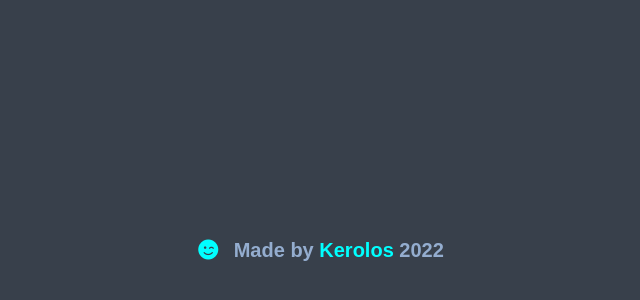
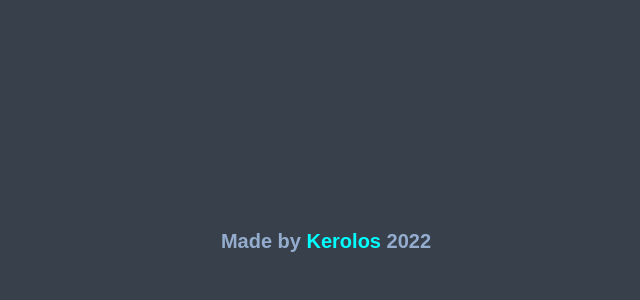
Before and after one commit to KerolosLotfy/to-do-list, a plain HTML site: page To-Do-List.html in a window 1280 px wide. Shown: the part 484-784 px from the top of the page, without its empty margins (324-964 px from the left). Drawn offline with Linux system fonts and the light colour scheme.

Commit message:
Update To-Do-List.html

```diff
--- a/To-Do-List.html
+++ b/To-Do-List.html
@@ -62,7 +62,12 @@
     </div>
 
     <!-- End App -->
-    <footer> <i class="fa-solid fa-face-smile-wink"></i> Made by <span class="myName">Kerolos</span> 2022</footer>
+    <footer>
+        <i class="icon-wink2"></i>
+        Made by
+        <a class="myName" href="https://keroloslotfy.github.io/portfolio" target="_blank" rel="noopener">Kerolos</a>
+        2022
+    </footer>
     <script src="./js/app.js"></script>
 </body>
 
```
